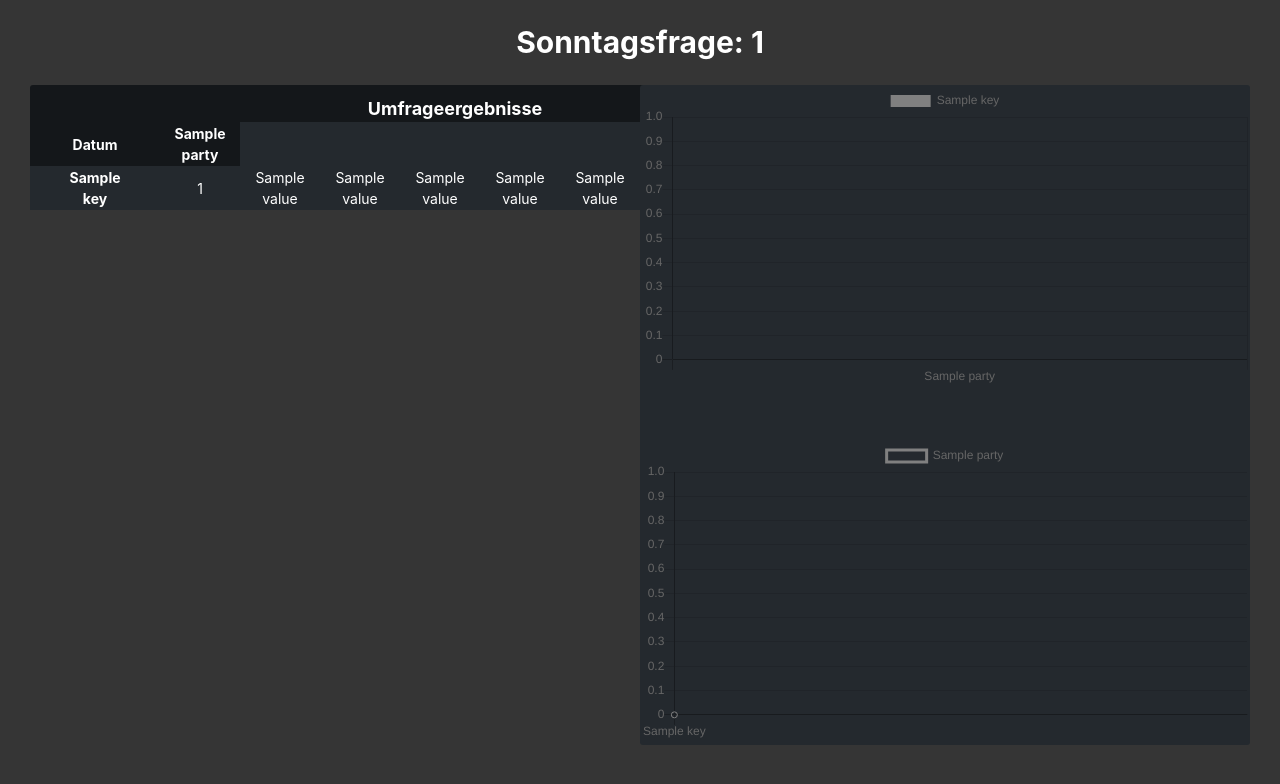
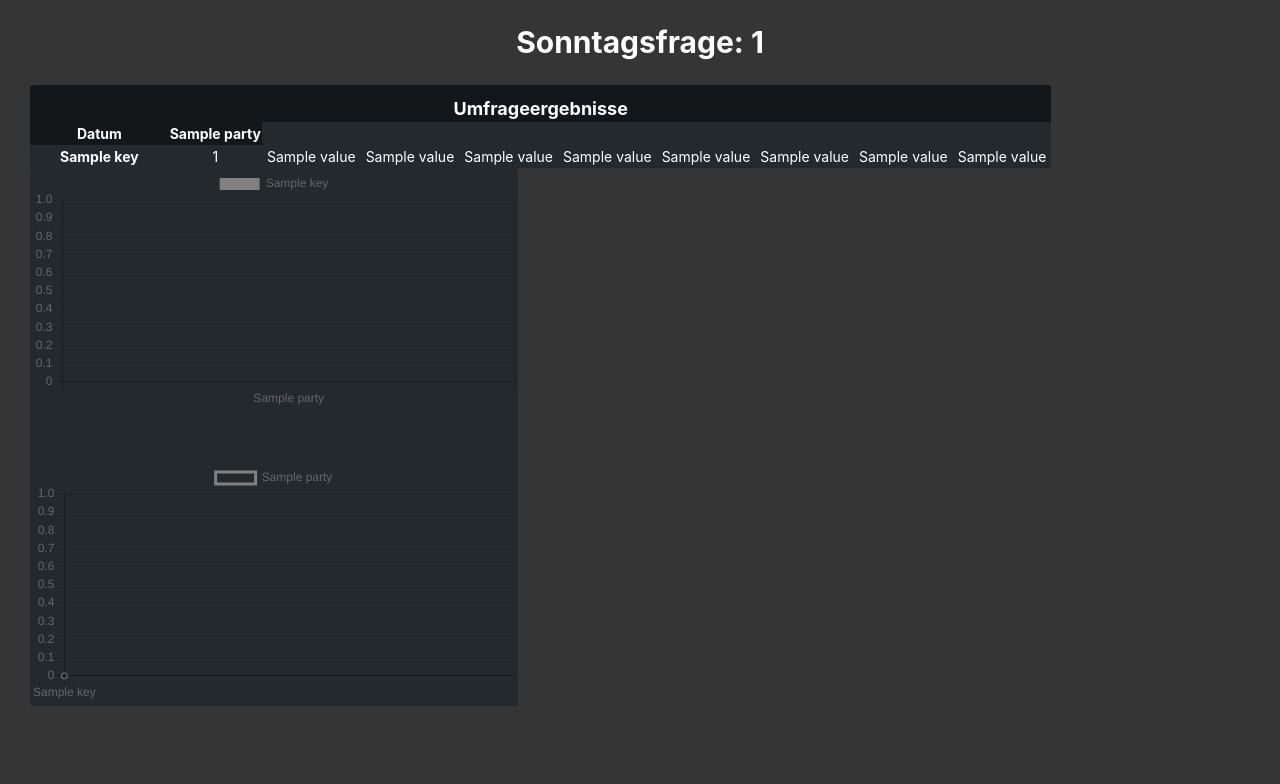
Before and after one commit to RobinRSchulz/sonntagsfrage, a Flask app: template templates/sonntagsfrage.htm in a window 1280 px wide. Shown: the top 784 px of the page. Run offline with Flask 2, Linux system fonts and the light colour scheme; the template is opened without the code that fills it: most values are stand-ins (such as "Sample title", 1, 10 or a date in 2020).

Commit message:
change style

```diff
--- a/static/css/style.css
+++ b/static/css/style.css
@@ -22,6 +22,7 @@ h1 {
     color:white;
     border-collapse:collapse;
     text-align: center;
+    width:100%
 }
 
 table.pollDataTable caption {
--- a/templates/sonntagsfrage.htm
+++ b/templates/sonntagsfrage.htm
@@ -7,7 +7,7 @@
     <body>
         <h1>Sonntagsfrage: {{instituteId}}</h1>
         <div>
-            <div style="float:left; width:50%;">
+            <div style="float:left; width:auto;">
                 <table class="pollDataTable">
                     <thead>
                         <caption>Umfrageergebnisse</caption>
@@ -31,7 +31,7 @@
                     </tbody>
                 </table class="pollDataTable">
             </div>
-            <div style="float:left; width:50%" class="chartWrapper">
+            <div style="float:left; width:40%" class="chartWrapper">
                 <div>
                     <canvas id="barChart"></canvas>
                 </div>
```
